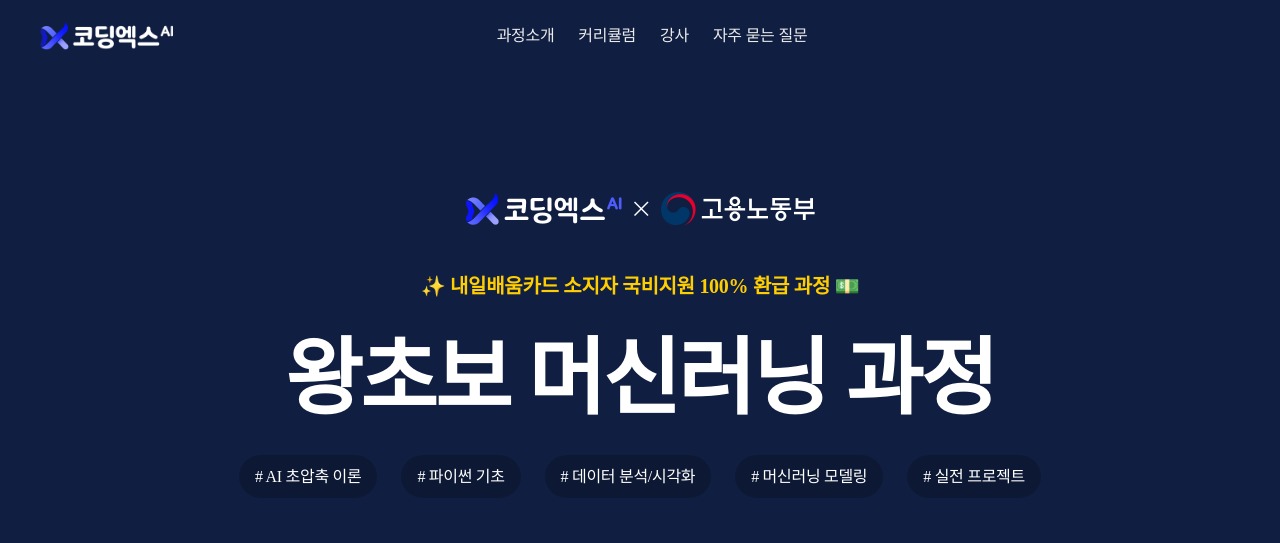
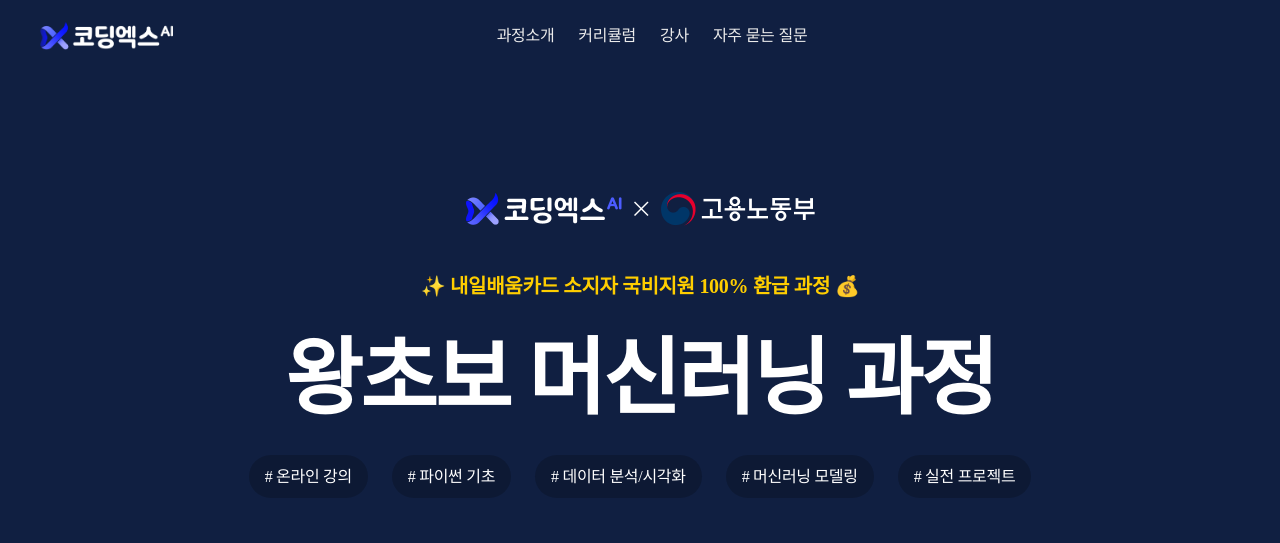
Before and after one commit to sean-126/kdc, a website built with Parcel: page index.html in a window 1280 px wide. Shown: the top 543 px of the page. Built offline with nearby package versions, Linux system fonts and the light colour scheme; a web font is replaced by a local one.

Commit message:
피드백 반영

```diff
--- a/index.html
+++ b/index.html
@@ -75,11 +75,11 @@
     <div class="inner">
 
       <div class="kdc-logo"></div>
-      <h2 class="sub-title">✨ 내일배움카드 소지자 국비지원 100% 환급 과정 💵</h2>
+      <h2 class="sub-title">✨ 내일배움카드 소지자 국비지원 100% 환급 과정 💰</h2>
       <h1 class="title">왕초보 머신러닝 과정</h1>
       <h1 class="title-m">왕초보<br/>머신러닝 과정</h1>
       <div class="hashtag">
-        <h4># AI 초압축 이론</h4>
+        <h4># 온라인 강의</h4>
         <h4># 파이썬 기초</h4>
         <h4># 데이터 분석/시각화</h4>
         <h4># 머신러닝 모델링</h4>
--- a/style.css
+++ b/style.css
@@ -1154,7 +1154,7 @@
 
 .section-12 .accordion h4 {
   font-size: 18px;
-  font-weight: var(--font-extrabold);
+  font-weight: var(--font-bold);
   color: var(--color-text-02);
   height: 100%;
 }
```
